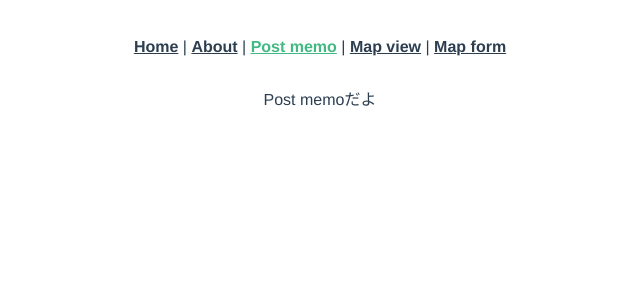
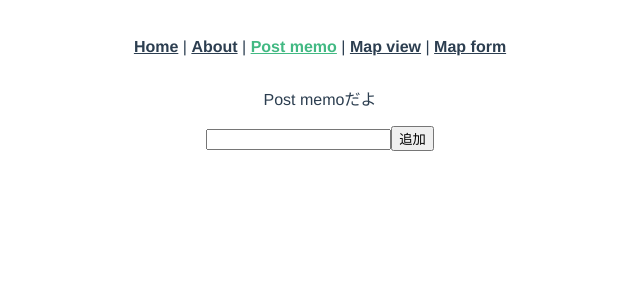
Before and after one commit to webex20-team-2/team-original-app, a Vue app: page /post-memo in a window 1280 px wide. Shown: the top 300 px of the page, without its empty margins (320-960 px from the left). Built offline with nearby package versions, Linux system fonts and the light colour scheme.

Commit message:
メモ作成

```diff
--- a/src/views/PostMemo.vue
+++ b/src/views/PostMemo.vue
@@ -1,9 +1,47 @@
 <template>
   <div>Post memoだよ</div>
+  <div class="memo-list">
+    <ul class="memo-list__container">
+      <li v-for="(memo, index) in memos" v-bind:key="index" class="memo">
+        <div class="memo__checkbox">
+          <input type="checkbox" v-model="memo.isDone" />
+        </div>
+        <div v-if="memo.isDone" class="memo__text memo__text--done">
+          {{ index }}:{{ memo.text }}
+        </div>
+        <div v-else class="memo__text">{{ index }}:{{ memo.text }}</div>
+      </li>
+    </ul>
+    <div class="add-memo-field">
+      <input class="add-memo-field__input" type="text" v-model="inputMemo" />
+      <button class="add-memo-field__button" v-on:click="postMome">追加</button>
+    </div>
+  </div>
 </template>
 
 <script>
-export default {}
+import { collection, addDoc } from "firebase/firestore"
+// firebase.js で db として export したものを import
+import { db } from "../firebase.js"
+export default {
+  data() {
+    return {
+      inputMemo: "",
+      memos: [],
+    }
+  },
+  methods: {
+    postMome() {
+      const memo = { text: this.inputMemo, isDone: false }
+      addDoc(collection(db, "memos"), memo).then((ref) => {
+        this.memos.push({
+          id: ref.id,
+          ...memo,
+        })
+      })
+    },
+  },
+}
 </script>
 
 <style lang="scss" scoped></style>
```
